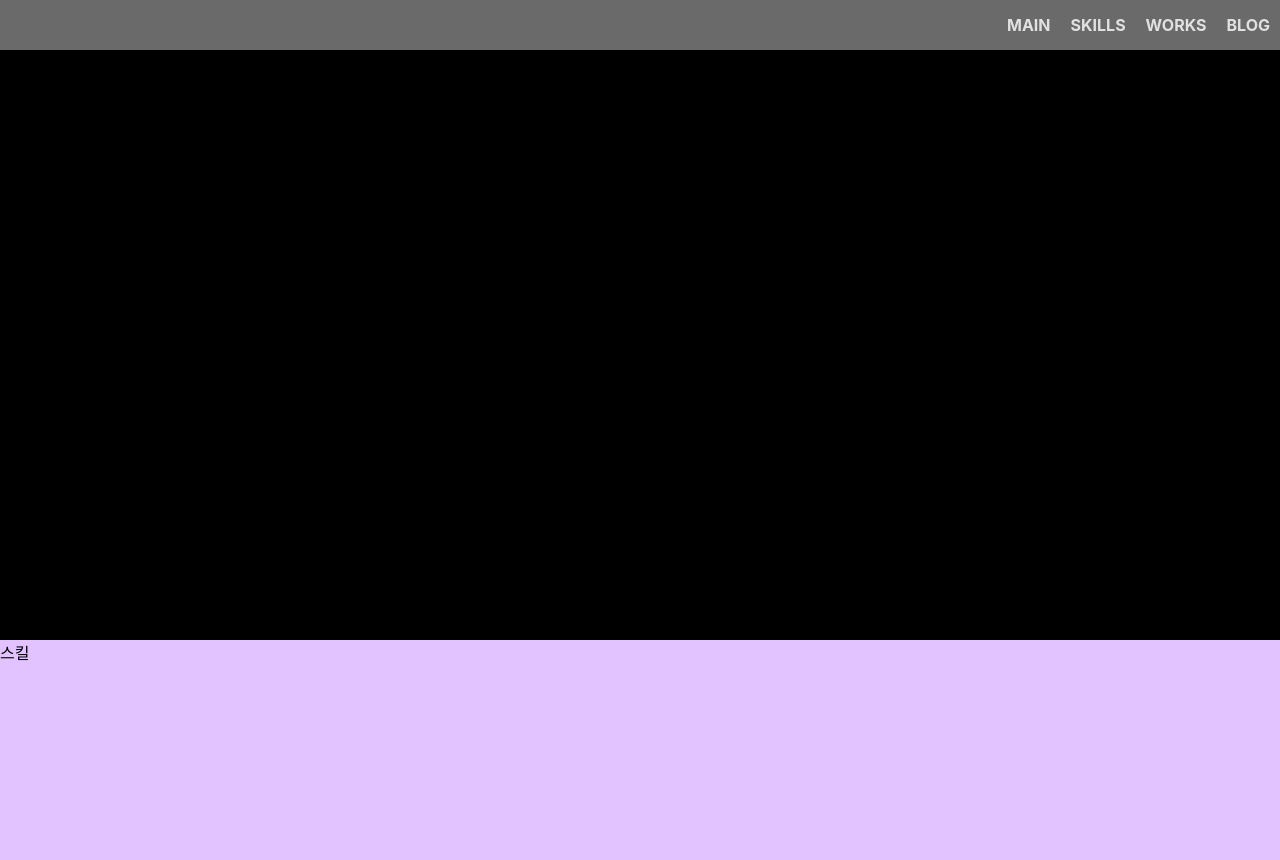
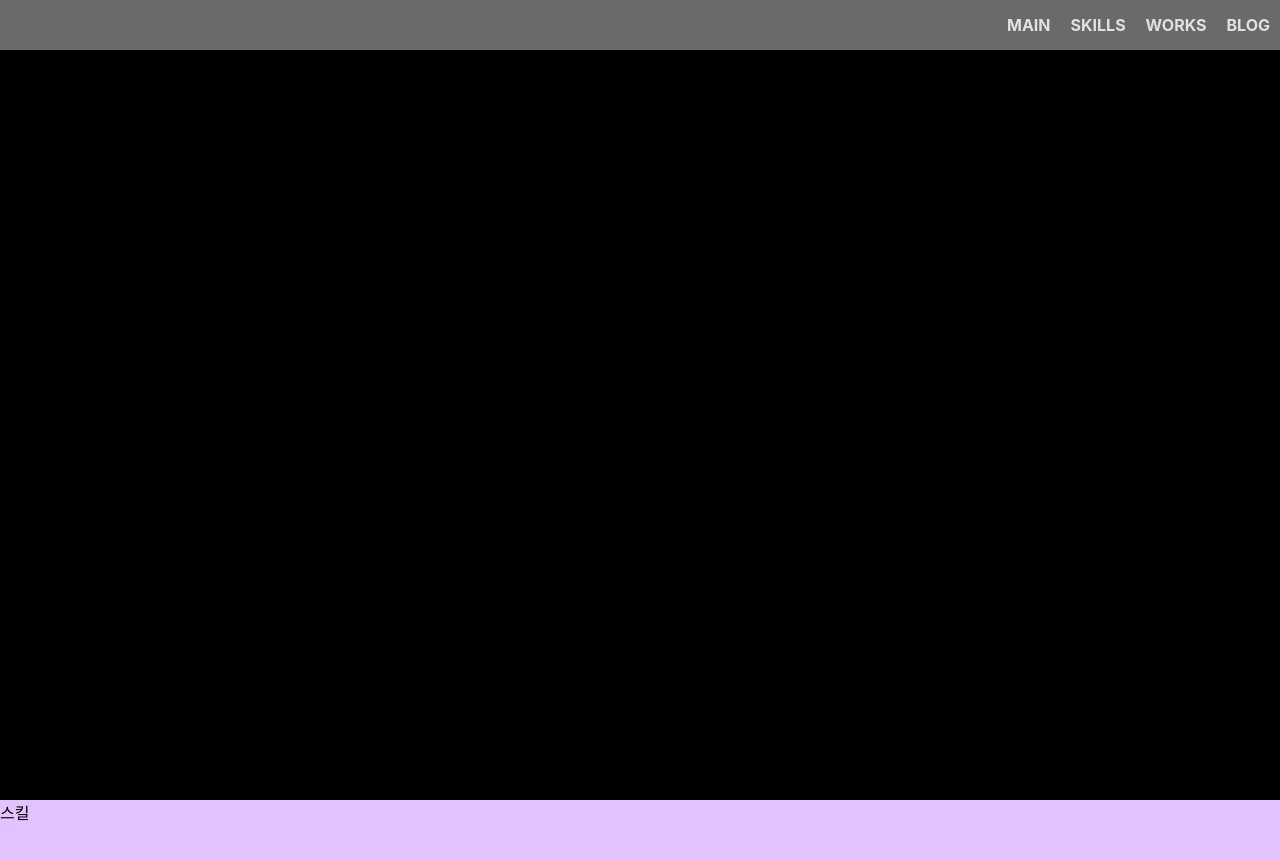
Before and after one commit to woniyoon/portfolio, a React (Create React App) app: page / in a window 1280 px wide. Shown: the top 860 px of the page. Built offline with nearby package versions, Linux system fonts and the light colour scheme.

Commit message:
Change the cursor css style

```diff
--- a/src/Components/About.css
+++ b/src/Components/About.css
@@ -1,5 +1,5 @@
 .about {
-    min-height: 80vh;
+    min-height: 100vh;
     background-color: black;
     color: white;
 }
--- a/src/Components/Modal.css
+++ b/src/Components/Modal.css
@@ -32,6 +32,7 @@
 
 .xBtn {
     font-size: 1.3em;
+    cursor: pointer;
 }
 
 .closeBtn {
@@ -39,4 +40,5 @@
     padding: 10px;
     border-radius: 10px;
     color: rgb(69, 69, 69);
+    cursor: pointer;
 }
--- a/src/Components/Project.css
+++ b/src/Components/Project.css
@@ -8,6 +8,7 @@
     background-size: auto 100%;
     background-position: center;
     border: 1px solid rgb(216, 216, 216);
+    cursor: pointer;
     /* margin: 0 auto; */
 }
 
```
